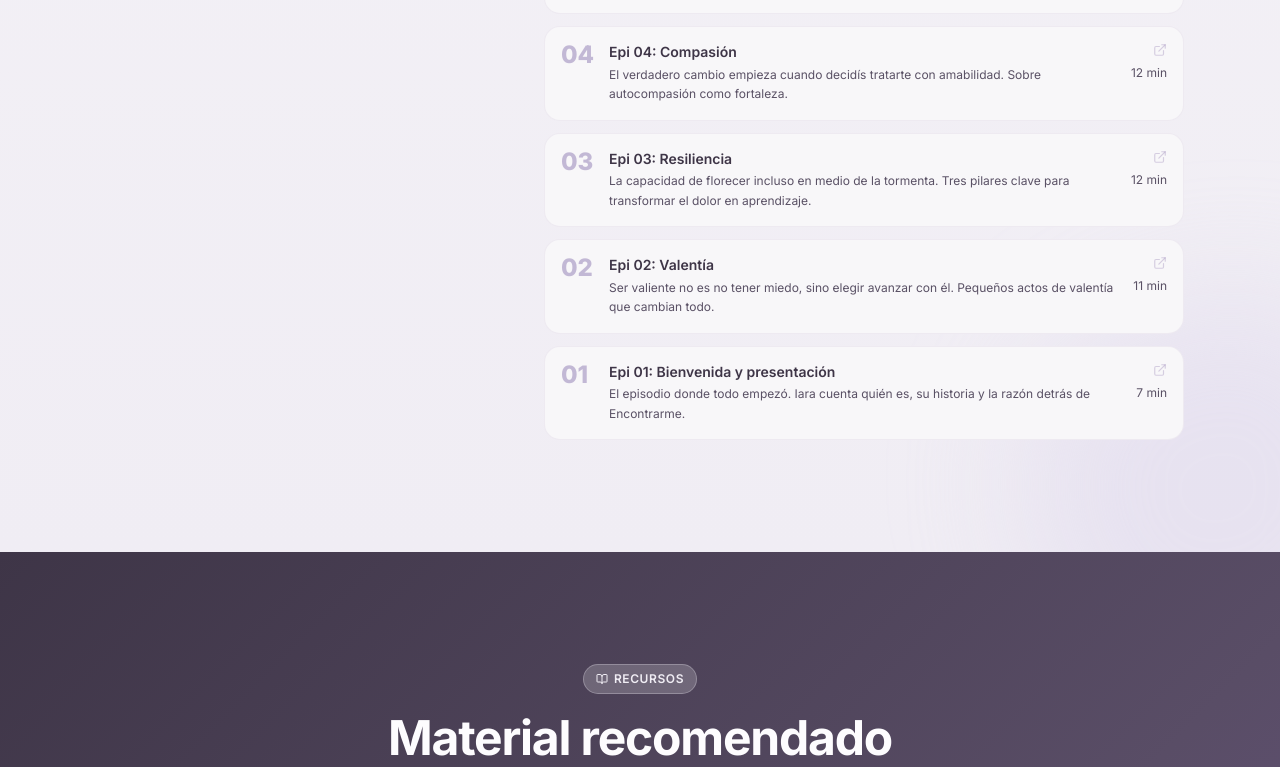
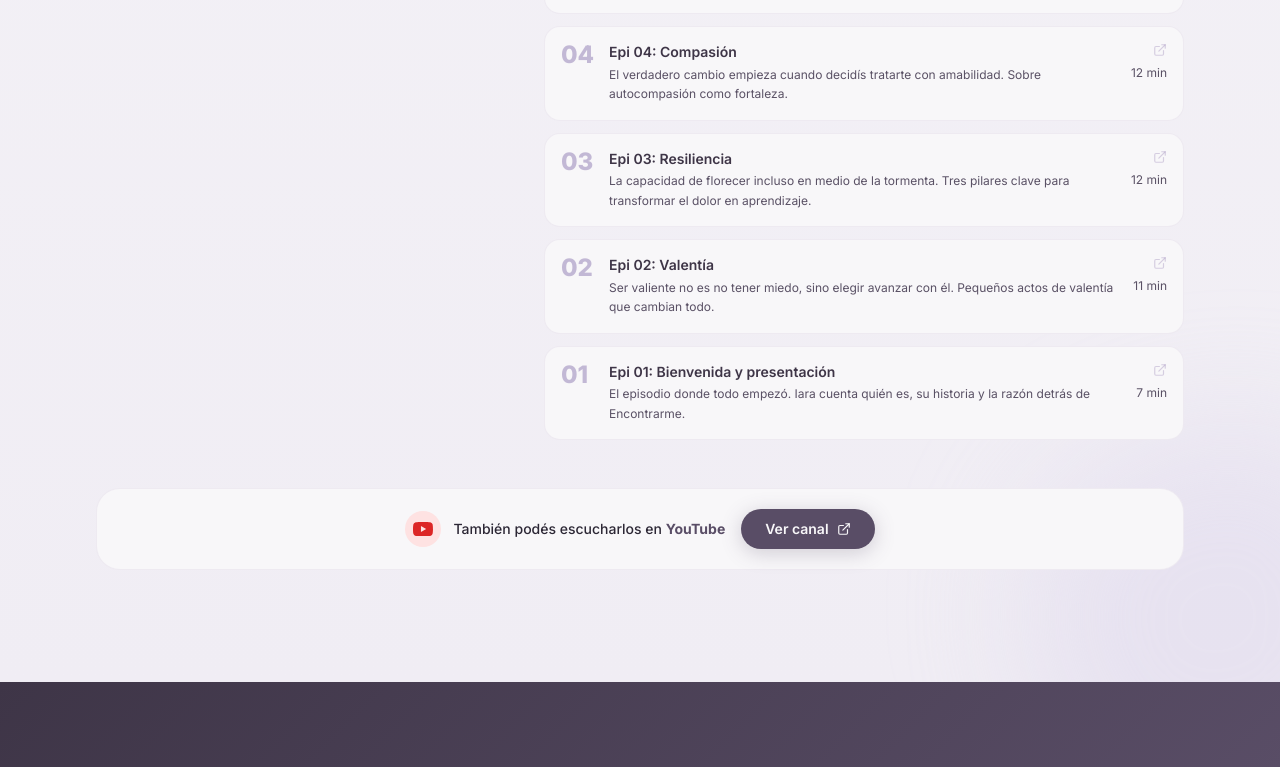
Before and after one commit to Elsantired/iara-danila-psicologa, a Next.js app: page / in a window 1280 px wide. Shown: the part 4962-5729 px from the top of the page. Built offline with nearby package versions, Linux system fonts and the light colour scheme.

Commit message:
fix: correct SPOTIFY_SHOW_ID scope and unify episode links to Spotify

```diff
--- a/src/components/sections/PodcastSection.tsx
+++ b/src/components/sections/PodcastSection.tsx
@@ -1,11 +1,12 @@
 import { Headphones, ExternalLink } from "lucide-react";
 
-const EPISODIOS_YT = [
+const SPOTIFY_SHOW_ID = "4yEYbKGrKXm7vmHMYhWVNG";
+
+const EPISODIOS = [
   {
     id: "16",
     titulo: "Epi 16: Yo Soy — un viaje de regreso al Ser",
     descripcion: "Un viaje hacia lo más importante que podemos hacer: volver a nuestro Yo Soy. Ese espacio donde nada falta.",
-    ytUrl: `https://open.spotify.com/show/${SPOTIFY_SHOW_ID}`,
     duracion: "27 min",
     numero: "16",
   },
@@ -13,7 +14,6 @@ const EPISODIOS_YT = [
     id: "15",
     titulo: "Epi 15: Volver a Mí — la reconexión",
     descripcion: "El malestar también puede ser una señal. Una brújula que nos recuerda que algo dentro nuestro está pidiendo atención.",
-    ytUrl: `https://open.spotify.com/show/${SPOTIFY_SHOW_ID}`,
     duracion: "21 min",
     numero: "15",
   },
@@ -21,7 +21,6 @@ const EPISODIOS_YT = [
     id: "m2",
     titulo: "Meditación: Regreso a mi centro",
     descripcion: "Una pequeña meditación para volver a vos. A veces lo que más necesitamos no está afuera, sino dentro de nosotros.",
-    ytUrl: `https://open.spotify.com/show/${SPOTIFY_SHOW_ID}`,
     duracion: "3 min",
     numero: "✦",
   },
@@ -29,7 +28,6 @@ const EPISODIOS_YT = [
     id: "14",
     titulo: "Epi 14: Volver a Mí — cuando nos perdemos",
     descripcion: "Los procesos terapéuticos nos invitan a encontrarnos. Este episodio le da nombre al programa terapéutico de Iara.",
-    ytUrl: `https://open.spotify.com/show/${SPOTIFY_SHOW_ID}`,
     duracion: "15 min",
     numero: "14",
   },
@@ -37,7 +35,6 @@ const EPISODIOS_YT = [
     id: "13",
     titulo: "Epi 13: Autoestima",
     descripcion: "Usá la autoestima como interrogante para observarte y enfocarte en dos de sus componentes más transformadores.",
-    ytUrl: `https://open.spotify.com/show/${SPOTIFY_SHOW_ID}`,
     duracion: "19 min",
     numero: "13",
   },
@@ -45,7 +42,6 @@ const EPISODIOS_YT = [
     id: "m1",
     titulo: "Meditación de autocompasión",
     descripcion: "Una práctica de mindfulness para sentir tus emociones sin juicio, con apertura, amabilidad y compasión.",
-    ytUrl: `https://open.spotify.com/show/${SPOTIFY_SHOW_ID}`,
     duracion: "8 min",
     numero: "✦",
   },
@@ -53,7 +49,6 @@ const EPISODIOS_YT = [
     id: "12",
     titulo: "Epi 12: Trauma",
     descripcion: "No estás sola con tu dolor. Un episodio pensado y sentido para transmitir que el trauma tiene camino de sanación.",
-    ytUrl: `https://open.spotify.com/show/${SPOTIFY_SHOW_ID}`,
     duracion: "22 min",
     numero: "12",
   },
@@ -61,7 +56,6 @@ const EPISODIOS_YT = [
     id: "11",
     titulo: "Epi 11: Autoconocimiento y Desarrollo Personal",
     descripcion: "Con Leandra Saillen, coach ontológica, exploramos el autoconocimiento y el desarrollo personal en profundidad.",
-    ytUrl: `https://open.spotify.com/show/${SPOTIFY_SHOW_ID}`,
     duracion: "41 min",
     numero: "11",
   },
@@ -69,7 +63,6 @@ const EPISODIOS_YT = [
     id: "10",
     titulo: "Epi 10: Ansiedad y pensamientos",
     descripcion: "¡10 episodios! La relación entre los pensamientos y la ansiedad desde una mirada integradora.",
-    ytUrl: `https://open.spotify.com/show/${SPOTIFY_SHOW_ID}`,
     duracion: "29 min",
     numero: "10",
   },
@@ -77,7 +70,6 @@ const EPISODIOS_YT = [
     id: "9",
     titulo: "Epi 09: Ansiedad y el cuerpo",
     descripcion: "La ansiedad desde una mirada integradora: cuerpo, mente y emociones. Cómo se manifiesta y cómo acompañarla.",
-    ytUrl: `https://open.spotify.com/show/${SPOTIFY_SHOW_ID}`,
     duracion: "23 min",
     numero: "09",
   },
@@ -85,7 +77,6 @@ const EPISODIOS_YT = [
     id: "8",
     titulo: "Epi 08: Gratitud y Abundancia",
     descripcion: "Con Virginia Ricordi: la gratitud y la abundancia como prácticas cotidianas que transforman cómo habitamos nuestra vida.",
-    ytUrl: `https://open.spotify.com/show/${SPOTIFY_SHOW_ID}`,
     duracion: "28 min",
     numero: "08",
   },
@@ -93,7 +84,6 @@ const EPISODIOS_YT = [
     id: "7",
     titulo: "Epi 07: Valores",
     descripcion: "Los valores como direcciones que nos sostienen incluso en la dificultad y nos orientan hacia una vida con sentido.",
-    ytUrl: `https://open.spotify.com/show/${SPOTIFY_SHOW_ID}`,
     duracion: "18 min",
     numero: "07",
   },
@@ -101,7 +91,6 @@ const EPISODIOS_YT = [
     id: "6",
     titulo: "Epi 06: Momento Presente",
     descripcion: "Una pausa profunda para reconectar con el único lugar donde sucede la vida: el momento presente.",
-    ytUrl: `https://open.spotify.com/show/${SPOTIFY_SHOW_ID}`,
     duracion: "31 min",
     numero: "06",
   },
@@ -109,7 +98,6 @@ const EPISODIOS_YT = [
     id: "5",
     titulo: "Epi 05: Aceptación",
     descripcion: "La aceptación no es resignarse, sino el acto valiente de soltar la lucha contra lo que ya es.",
-    ytUrl: `https://open.spotify.com/show/${SPOTIFY_SHOW_ID}`,
     duracion: "16 min",
     numero: "05",
   },
@@ -117,7 +105,6 @@ const EPISODIOS_YT = [
     id: "4",
     titulo: "Epi 04: Compasión",
     descripcion: "El verdadero cambio empieza cuando decidís tratarte con amabilidad. Sobre autocompasión como fortaleza.",
-    ytUrl: `https://open.spotify.com/show/${SPOTIFY_SHOW_ID}`,
     duracion: "12 min",
     numero: "04",
   },
@@ -125,7 +112,6 @@ const EPISODIOS_YT = [
     id: "3",
     titulo: "Epi 03: Resiliencia",
     descripcion: "La capacidad de florecer incluso en medio de la tormenta. Tres pilares clave para transformar el dolor en aprendizaje.",
-    ytUrl: `https://open.spotify.com/show/${SPOTIFY_SHOW_ID}`,
     duracion: "12 min",
     numero: "03",
   },
@@ -133,7 +119,6 @@ const EPISODIOS_YT = [
     id: "2",
     titulo: "Epi 02: Valentía",
     descripcion: "Ser valiente no es no tener miedo, sino elegir avanzar con él. Pequeños actos de valentía que cambian todo.",
-    ytUrl: `https://open.spotify.com/show/${SPOTIFY_SHOW_ID}`,
     duracion: "11 min",
     numero: "02",
   },
@@ -141,14 +126,10 @@ const EPISODIOS_YT = [
     id: "1",
     titulo: "Epi 01: Bienvenida y presentación",
     descripcion: "El episodio donde todo empezó. Iara cuenta quién es, su historia y la razón detrás de Encontrarme.",
-    ytUrl: `https://open.spotify.com/show/${SPOTIFY_SHOW_ID}`,
     duracion: "7 min",
     numero: "01",
   },
 ];
-
-// Reemplazar con el embed ID real de Spotify
-const SPOTIFY_SHOW_ID = "4yEYbKGrKXm7vmHMYhWVNG";
 
 export default function PodcastSection() {
   return (
@@ -157,7 +138,6 @@ export default function PodcastSection() {
       className="py-20 md:py-28 bg-gradient-crema relative overflow-hidden"
       aria-labelledby="podcast-heading"
     >
-      {/* Forma orgánica decorativa */}
       <div
         className="absolute bottom-0 right-0 w-96 h-96
                    bg-lavanda-200/40 rounded-[60%_40%_55%_45%_/_45%_55%_45%_55%]
@@ -194,7 +174,6 @@ export default function PodcastSection() {
               <p className="text-crema-200/70 text-xs uppercase tracking-wider font-semibold mb-3 px-1">
                 Escuchá en Spotify
               </p>
-              {/* Spotify Embed — reemplazar SHOW_ID con el real */}
               <iframe
                 title="Podcast Encontrarme en Spotify"
                 src={`https://open.spotify.com/embed/show/${SPOTIFY_SHOW_ID}?utm_source=generator&theme=0`}
@@ -208,7 +187,6 @@ export default function PodcastSection() {
               />
             </div>
 
-            {/* Link directo a Spotify */}
             <a
               href={`https://open.spotify.com/show/${SPOTIFY_SHOW_ID}`}
               target="_blank"
@@ -228,7 +206,7 @@ export default function PodcastSection() {
             </a>
           </div>
 
-          {/* Columna: Grid de episodios YouTube */}
+          {/* Columna: Lista de episodios */}
           <div className="lg:col-span-3 space-y-4">
             <div className="flex items-center justify-between mb-2">
               <p className="text-malva-700 font-semibold text-sm uppercase tracking-wider flex items-center gap-2">
@@ -236,41 +214,39 @@ export default function PodcastSection() {
                 Episodios
               </p>
               <a
-                href="https://www.youtube.com/@iaradanila"
+                href={`https://open.spotify.com/show/${SPOTIFY_SHOW_ID}`}
                 target="_blank"
                 rel="noopener noreferrer"
                 className="text-sm text-malva-600 hover:text-malva-800 font-medium
                            flex items-center gap-1 transition-colors duration-200"
-                aria-label="Ver todos los episodios en YouTube"
+                aria-label="Ver todos los episodios en Spotify"
               >
                 Ver todos
                 <ExternalLink size={13} aria-hidden="true" />
               </a>
             </div>
 
-            <ul className="space-y-3" role="list" aria-label="Episodios del podcast">
-              {EPISODIOS_YT.map((ep) => (
+            <ul className="space-y-3" role="list" aria-label="Episodios del podcast Encontrarme">
+              {EPISODIOS.map((ep) => (
                 <li key={ep.id}>
                   <a
-                    href={ep.ytUrl}
+                    href={`https://open.spotify.com/show/${SPOTIFY_SHOW_ID}`}
                     target="_blank"
                     rel="noopener noreferrer"
                     className="flex items-start gap-4 p-4 rounded-2xl
                                bg-crema-100 border border-crema-300/60
                                hover:border-lavanda-300 hover:shadow-malva-sm
                                transition-all duration-200 group"
-                    aria-label={`Episodio ${ep.numero}: ${ep.titulo} — ${ep.duracion}`}
+                    aria-label={`${ep.titulo} — ${ep.duracion}`}
                   >
-                    {/* Número de episodio */}
                     <span
                       className="text-malva-400/60 font-extrabold text-2xl
-                                 leading-none font-heading shrink-0 w-8"
+                                 leading-none shrink-0 w-8"
                       aria-hidden="true"
                     >
                       {ep.numero}
                     </span>
 
-                    {/* Info */}
                     <div className="flex-1 min-w-0">
                       <p className="text-malva-800 font-semibold text-sm leading-tight
                                    group-hover:text-malva-600 transition-colors">
@@ -281,12 +257,10 @@ export default function PodcastSection() {
                       </p>
                     </div>
 
-                    {/* Duración + icono */}
                     <div className="flex flex-col items-end gap-2 shrink-0">
                       <ExternalLink
                         size={14}
-                        className="text-malva-400/40 group-hover:text-malva-600
-                                   transition-colors"
+                        className="text-malva-400/40 group-hover:text-malva-600 transition-colors"
                         aria-hidden="true"
                       />
                       <span className="text-xs text-text-medium whitespace-nowrap">
@@ -299,6 +273,33 @@ export default function PodcastSection() {
             </ul>
           </div>
         </div>
+
+        {/* Banner YouTube */}
+        <div className="mt-12 flex flex-col sm:flex-row items-center justify-center gap-4
+                        bg-crema-100 border border-crema-300/60 rounded-3xl px-8 py-5">
+          <div className="flex items-center gap-3">
+            <div className="w-9 h-9 rounded-full bg-red-100 flex items-center justify-center shrink-0">
+              <svg viewBox="0 0 24 24" className="w-5 h-5 fill-red-600" aria-hidden="true">
+                <path d="M23.498 6.186a3.016 3.016 0 0 0-2.122-2.136C19.505 3.545 12 3.545 12 3.545s-7.505 0-9.377.505A3.017 3.017 0 0 0 .502 6.186C0 8.07 0 12 0 12s0 3.93.502 5.814a3.016 3.016 0 0 0 2.122 2.136c1.871.505 9.376.505 9.376.505s7.505 0 9.377-.505a3.015 3.015 0 0 0 2.122-2.136C24 15.93 24 12 24 12s0-3.93-.502-5.814zM9.545 15.568V8.432L15.818 12l-6.273 3.568z"/>
+              </svg>
+            </div>
+            <p className="text-text-dark font-medium text-sm">
+              También podés escucharlos en{" "}
+              <strong className="text-malva-700">YouTube</strong>
+            </p>
+          </div>
+          <a
+            href="https://www.youtube.com/@iaradanila"
+            target="_blank"
+            rel="noopener noreferrer"
+            className="btn-accent text-sm px-6 py-2.5 whitespace-nowrap"
+            aria-label="Ver el canal de YouTube de Encontrarme"
+          >
+            Ver canal
+            <ExternalLink size={14} aria-hidden="true" />
+          </a>
+        </div>
+
       </div>
     </section>
   );
```
